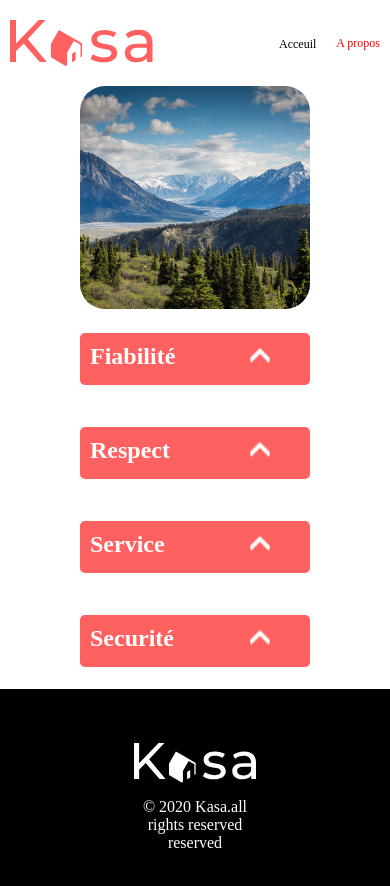
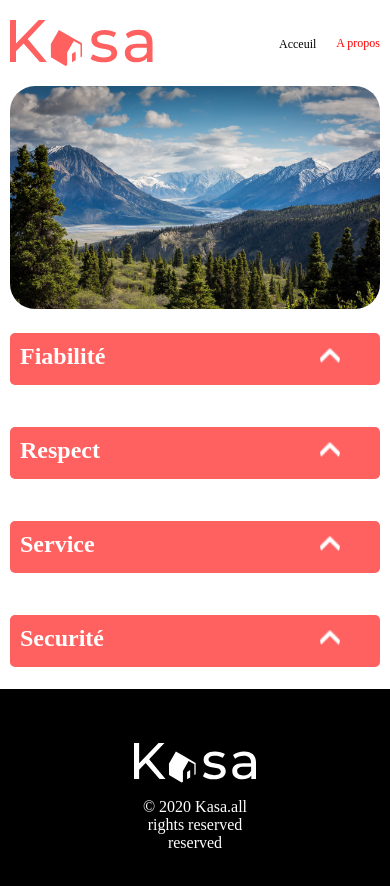
Before and after one commit to Kyssangel/projet8, a React (Vite) app: page /about in a window 390 px wide. Shown: the top 886 px of the page. Built offline with nearby package versions, Linux system fonts and the light colour scheme.

Commit message:
amelioration collapse

```diff
--- a/src/sass/about.scss
+++ b/src/sass/about.scss
@@ -11,3 +11,18 @@ padding-right: 80px;
       border-radius: 25px;
     }
 }
+
+@media only screen and (min-width: 320px) and (max-width: 480px){
+
+  .about{
+    padding-left: 10px;
+    padding-right: 10px;
+        img{
+            width: 100%;
+          height: 223px;
+          object-fit: cover;
+          border-radius: 25px;
+        }
+    }
+
+}
--- a/src/sass/aboutData.scss
+++ b/src/sass/aboutData.scss
@@ -43,10 +43,9 @@
       color: white;
       right: 40px;
     }
-    .button{
+    .button {
       background-color: transparent;
       border: transparent;
-
     }
   }
 }
@@ -56,7 +55,7 @@
 .category button {
   position: absolute;
   top: 50%;
-    right:0;
+  right: 0;
 
   transform: translateY(-50%);
 }
@@ -68,23 +67,24 @@
 .collapsed {
   transform: rotate(180deg);
 }
+
+
 @media only screen and (max-width: 1024px) {
   .about-table {
-      height: auto; /* ajustez la hauteur selon vos besoins */
+    height: auto;
   }
 
   .category h2 {
-      font-size: 20px; /* ajustez la taille de la police selon vos besoins */
+    font-size: 20px;
   }
 
   .category p {
-      padding-bottom: 60px; /* ajustez l'espacement en bas selon vos besoins */
+    padding-bottom: 60px;
   }
-
   .category img {
-      height: 16px; /* ajustez la taille de l'image selon vos besoins */
+    height: 16px;
     width: 16px;
-      top: 16px; /* ajustez la position de l'image selon vos besoins */
+    top: 16px;
     right: 20px;
   }
 }
--- a/src/sass/host.scss
+++ b/src/sass/host.scss
@@ -21,15 +21,17 @@
 }
 figure.host{
   position: relative;
-left: 80%;
+left:85%;
   width: 150px;
 bottom: 50px;
 }
-@media only screen and (max-width: 768px) {
-  .host {
+@media only screen and (min-width:480px) and (max-width: 768px) {
+  figure.host {
+    position: relative;
     justify-content: center;
     text-align: center;
     bottom: 50px;
+    left: 70%;
   }
 
   .host .fullname {
@@ -46,6 +48,7 @@ bottom: 50px;
   .host .host__picture {
     margin-right: 10px;
   }
+
 }
 
 @media only screen and (min-width: 320px) and (max-width: 480px) {
@@ -53,7 +56,7 @@ bottom: 50px;
     position: relative;
    text-align: center;
     top: 25px;
-    left: 55%;
+    left:60%;
     height: 33px;
     width: 135px;
 
--- a/src/sass/rating.scss
+++ b/src/sass/rating.scss
@@ -1,12 +1,21 @@
 .rating{
     position: relative;
-    left:75%;
+    left:80%;
     height: 36px;
     bottom:40px;
     padding-top: 20px;
 
 }
+@media only screen and (min-width:480px) and (max-width: 768px){
 
+    .rating{
+        position: relative;
+        left:65%;
+
+    }
+
+
+}
 @media only screen and (min-width: 320px) and (max-width: 480px){
  div.rating{
     position: relative;
```
Also changed, not shown: src/pages/AboutData.jsx (line endings or trailing spaces). Lines whose indentation alone changed are shown as unchanged.
